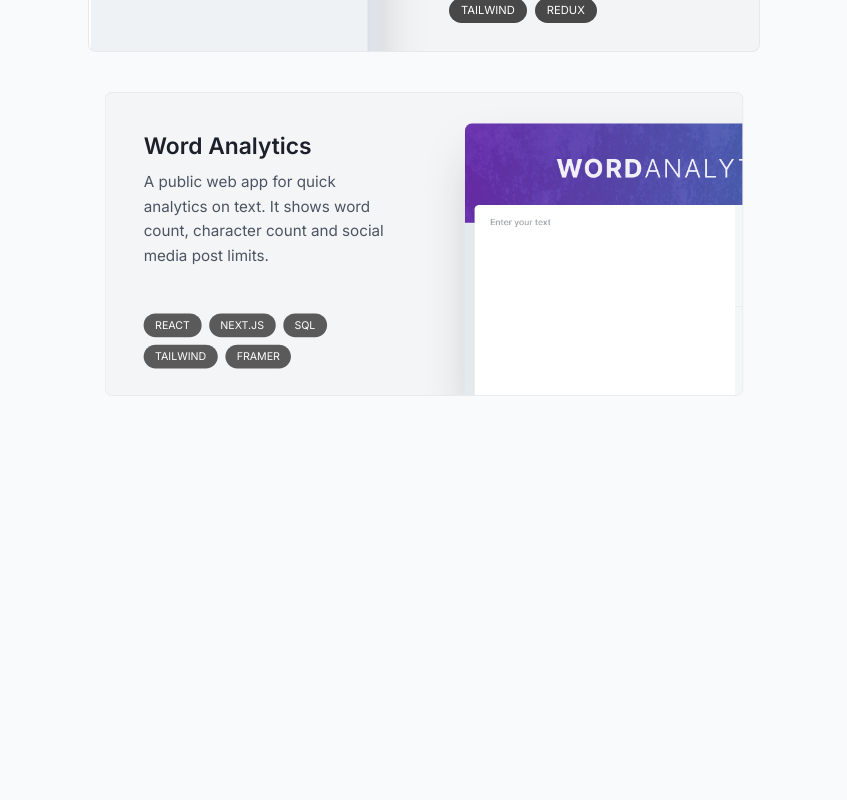
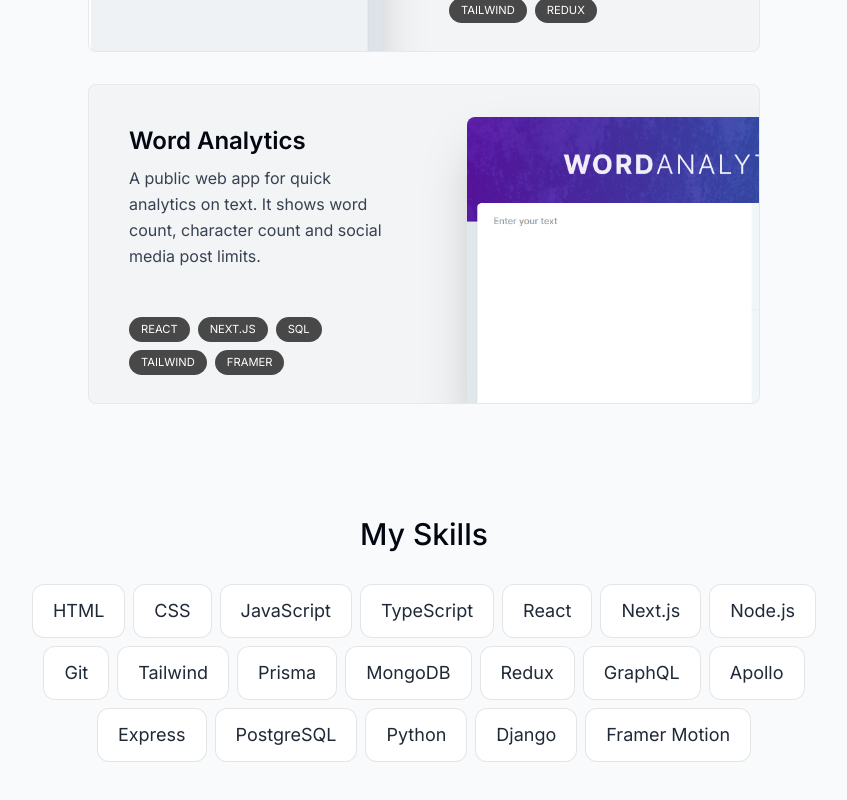
Before and after one commit to Annedrew/portfolio, a Next.js app: page / in a window 1280 px wide. Shown: the part 1738-2538 px from the top of the page, without its empty margins (216-1063 px from the left). Before the commit the page ends 2142 px from the top, so only its background shows below. Built offline with nearby package versions, Linux system fonts and the light colour scheme.

Commit message:
Add skills section.

```diff
--- a/app/page.tsx
+++ b/app/page.tsx
@@ -2,6 +2,7 @@
 import SectionDivider from "@/components/section-divider";
 import About from "@/components/about";
 import Projects from "@/components/projects";
+import Skills from "@/components/skills";
 
 export default function Home() {
   return (
@@ -10,6 +11,7 @@
       <SectionDivider />
       <About />
       <Projects />
+      <Skills />
     </main>
   )
 }
--- a/components/projects.tsx
+++ b/components/projects.tsx
@@ -9,7 +9,7 @@
   const { ref } = useSectionInView("Projects", 0.5);
 
   return (
-    <section ref={ref} className="scroll-mt-28" id="projects">
+    <section ref={ref} className="scroll-mt-28 mb-28" id="projects">
       <SectionHeader>My Projects</SectionHeader>
       <div>
         {projectsData.map((project, index) => (
--- /dev/null
+++ b/components/skills.tsx
@@ -0,0 +1,51 @@
+"use client";
+import React from "react";
+import SectionHeader from "./section-header";
+import { skillsData } from "@/lib/data";
+import { useSectionInView } from "@/lib/hooks";
+import { motion } from "framer-motion";
+
+const fadeInAnimationVariants = {
+  initial: {
+    opacity: 0,
+    y: 100,
+  },
+  animate:(index: number) =>  ({
+    opacity: 1,
+    y: 0,
+    transition: {
+      delay: 0.05 * index,
+    },
+  }),
+};
+
+export default function Skills() {
+  const { ref } = useSectionInView("Skills");
+
+  return (
+    <section
+      ref={ref}
+      className="mb-28 max-w-[53rem] scroll-mt-28 text-center sm:mb-40"
+      id="skills"
+    >
+      <SectionHeader>My Skills</SectionHeader>
+      <ul className="flex flex-wrap justify-center gap-2 text-lg text-gray-800">
+        {skillsData.map((skill, index) => (
+          <motion.li
+            className="bg-white border border-black/[0.1] rounded-xl px-5 py-3"
+            key={index}
+            variants={fadeInAnimationVariants}
+            initial="initial"
+            whileInView="animate"
+            viewport={{
+              once: true,
+            }}
+            custom={index}
+          >
+            {skill}
+          </motion.li>
+        ))}
+      </ul>
+    </section>
+  );
+}
```
